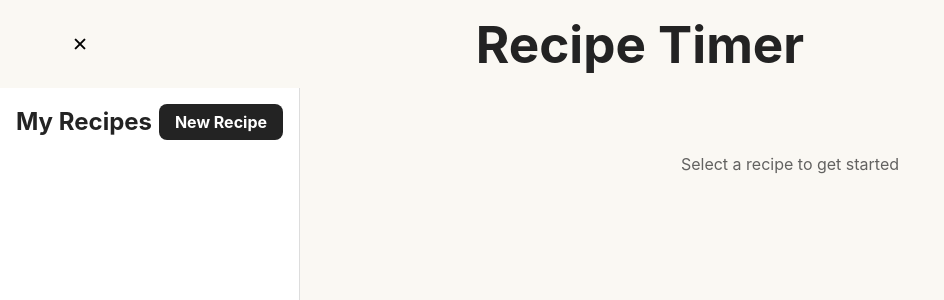
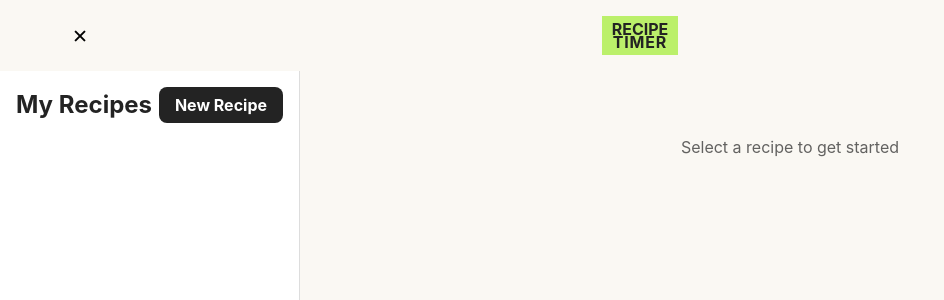
Before and after one commit to SheikhSajid/recipe-timer, a React (Vite) app: page / in a window 1280 px wide. Shown: the top 300 px of the page, without its empty margins (0-944 px from the left). Built offline with nearby package versions, Linux system fonts and the light colour scheme.

Commit message:
Fix logo

```diff
--- a/src/App.css
+++ b/src/App.css
@@ -38,7 +38,6 @@ body {
 .app-header {
   padding: 1rem;
   text-align: center;
-  /* box-shadow: var(--box-shadow); */
   flex-shrink: 0;
 }
 
@@ -53,7 +52,31 @@ body {
 }
 
 .header-content h1 {
+  background-color: var(--primary-color);
   margin: 0;
+  display: flex; /* Use flexbox for alignment */
+  flex-direction: column;
+  align-items: center; /* Vertically center items */
+  justify-content: center; /* Center the spans horizontally */
+  font-weight: bold; /* Make text bold */
+  font-size: 1rem; /* Adjust font size as needed */
+  line-height: 1; /* Ensure consistent line height */
+}
+
+.logo-recipe {
+  color: var(--text-color); /* Dark text color */
+  padding: 0.3rem 0.6rem; /* Adjusted padding */
+  border-radius: var(--border-radius); /* Rounded corners */
+  text-transform: uppercase; /* All caps */
+}
+
+.logo-timer {
+  color: var(--text-color); /* Dark text color */
+  padding: 0.3rem 0.6rem; /* Match padding for similar space */
+  text-transform: uppercase; /* All caps */
+  display: inline-block; /* Ensure block-level properties like padding work predictably */
+  margin-top: -12px;
+  letter-spacing: 0.05rem;
 }
 
 .toggle-sidebar-button {
--- a/src/App.tsx
+++ b/src/App.tsx
@@ -48,7 +48,10 @@ function App() {
           >
             {isSidebarCollapsed ? '☰' : '✕'}
           </button>
-          <h1>Recipe Timer</h1>
+          <h1>
+            <span className="logo-recipe">Recipe</span>
+            <span className="logo-timer">Timer</span>
+          </h1>
         </div>
       </header>
       <main className="app-content">
```
